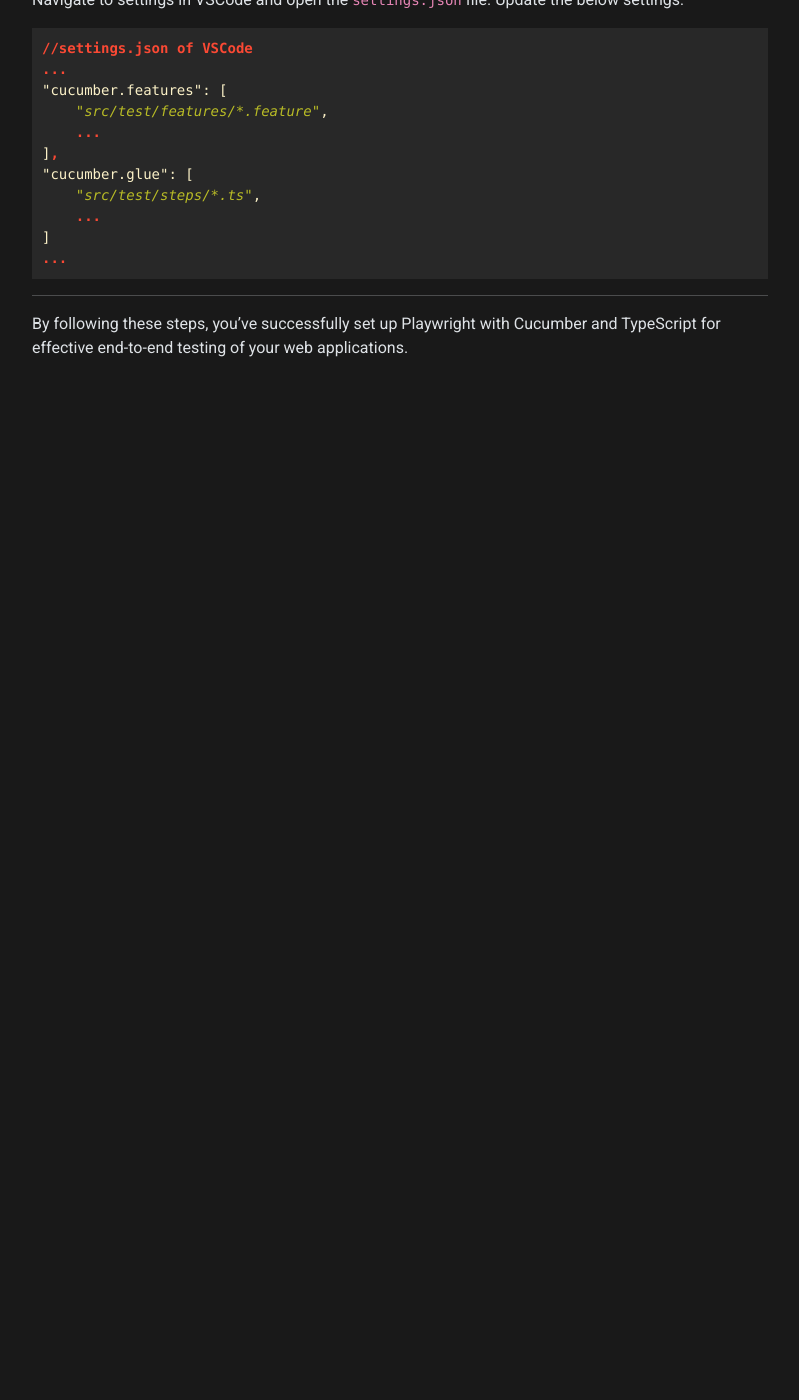
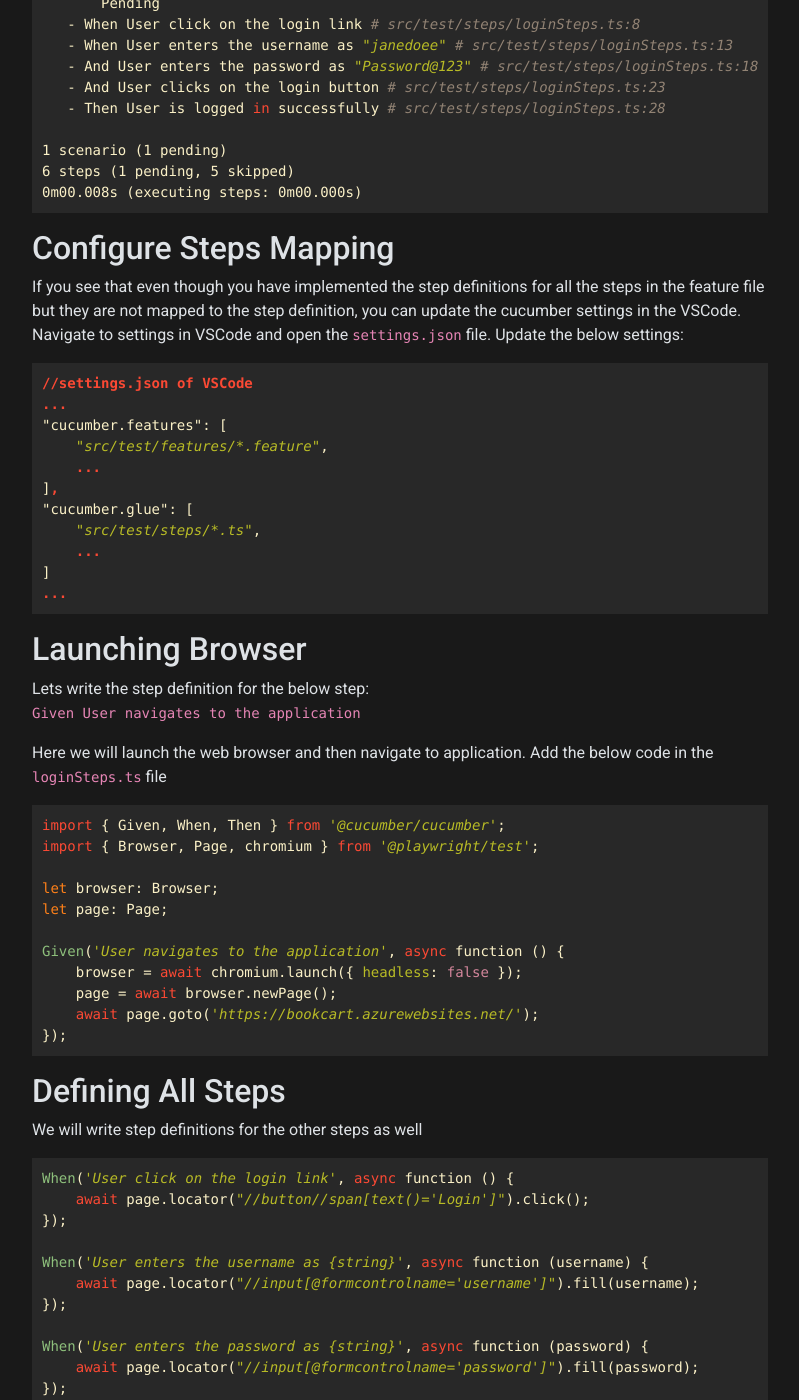
Before and after one commit to bekaarcoder/my-blog, a Jekyll site: the page built from _posts/playwright/2023-11-27-playwright-cucumber-ts-setup.md, in a window 1280 px wide and 1400 px high, scrolled down 4837 px. Shown: the whole window, without its empty margins (240-1039 px from the left). Built offline with Jekyll 4.4.1, drawn with Linux system fonts in a browser that asks for light colours; before the commit the page ends 5213 px from its top, so only the background shows below that; some of the changed text lies outside the part shown.

Commit message:
added step definitions and e2e tests

````diff
--- a/_posts/playwright/2023-11-27-playwright-cucumber-ts-setup.md
+++ b/_posts/playwright/2023-11-27-playwright-cucumber-ts-setup.md
@@ -30,8 +30,9 @@
 
     - Install Cucumber plugin for VS Code.
     - Install below dependencies:
-      `npm i @cucumber/cucumber -D`
-       `npm i ts-node -D`
+
+        `npm i @cucumber/cucumber -D`
+         `npm i ts-node -D`
 
     We will be installing `ts-node` as we will be using TypeScript in our project. This will allow us to run TypeScript files directly without compiling then to JavaScript first.
 
@@ -181,6 +182,7 @@
 
 ## Running Tests
 
+Before running the test, make sure `dryRun` is set to `false` in `cucumber.json` configuation file.
 Lets run the test again with `npm run test`.
 
 We will encounter the below error:
@@ -200,17 +202,28 @@
 ```
 
 Now rerun the test `npm run test`.
-You will see the test has run successfully and all the steps have skipped.
+You will see the below output in the terminal. This means that the test has been successfully ran. As we have not yet added any code in the step definition function, its showing as pending.
 
 ```bash
 > playwright-ts-setup@1.0.0 test
 > cucumber-js test
 
-------
+P-----
 
-1 scenario (1 skipped)
-6 steps (6 skipped)
-0m00.007s (executing steps: 0m00.000s)
+Warnings:
+
+1) Scenario: Login should be successful # src/test/features/login.feature:7
+   ? Given User navigates to the application # src/test/steps/loginSteps.ts:3
+       Pending
+   - When User click on the login link # src/test/steps/loginSteps.ts:8
+   - When User enters the username as "janedoee" # src/test/steps/loginSteps.ts:13
+   - And User enters the password as "Password@123" # src/test/steps/loginSteps.ts:18
+   - And User clicks on the login button # src/test/steps/loginSteps.ts:23
+   - Then User is logged in successfully # src/test/steps/loginSteps.ts:28
+
+1 scenario (1 pending)
+6 steps (1 pending, 5 skipped)
+0m00.008s (executing steps: 0m00.000s)
 ```
 
 ## Configure Steps Mapping
@@ -232,6 +245,75 @@
 ...
 ```
 
+## Launching Browser
+
+Lets write the step definition for the below step:
+`Given User navigates to the application`
+
+Here we will launch the web browser and then navigate to application. Add the below code in the `loginSteps.ts` file
+
+```javascript
+import { Given, When, Then } from '@cucumber/cucumber';
+import { Browser, Page, chromium } from '@playwright/test';
+
+let browser: Browser;
+let page: Page;
+
+Given('User navigates to the application', async function () {
+    browser = await chromium.launch({ headless: false });
+    page = await browser.newPage();
+    await page.goto('https://bookcart.azurewebsites.net/');
+});
+```
+
+## Defining All Steps
+
+We will write step definitions for the other steps as well
+
+```javascript
+When('User click on the login link', async function () {
+    await page.locator("//button//span[text()='Login']").click();
+});
+
+When('User enters the username as {string}', async function (username) {
+    await page.locator("//input[@formcontrolname='username']").fill(username);
+});
+
+When('User enters the password as {string}', async function (password) {
+    await page.locator("//input[@formcontrolname='password']").fill(password);
+});
+
+When('User clicks on the login button', async function () {
+    await page
+        .locator("//button[@color='primary']//span[text()='Login']")
+        .click();
+});
+
+Then('User is logged in successfully', async function () {
+    await expect(
+        page.locator("//button//span[contains(text(), 'janedoee')]")
+    ).toBeVisible();
+    await browser.close();
+});
+```
+
+## Running End-To-End Test
+
+As we have defined all the steps, let run our e2e test: `npm run test`. You will see the below output in the terminal and the test have been passed.
+
+```bash
+> playwright-ts-setup@1.0.0 test
+> cucumber-js test
+
+......
+
+1 scenario (1 passed)
+6 steps (6 passed)
+0m05.281s (executing steps: 0m05.270s)
+```
+
+Yay! 🥳 🎉
+
 <hr>
 
 By following these steps, you've successfully set up Playwright with Cucumber and TypeScript for effective end-to-end testing of your web applications.
````
